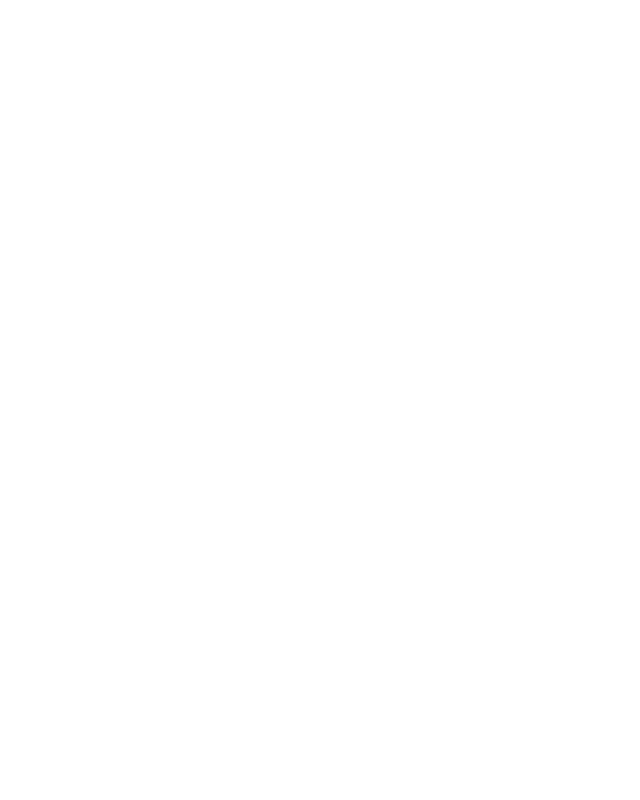
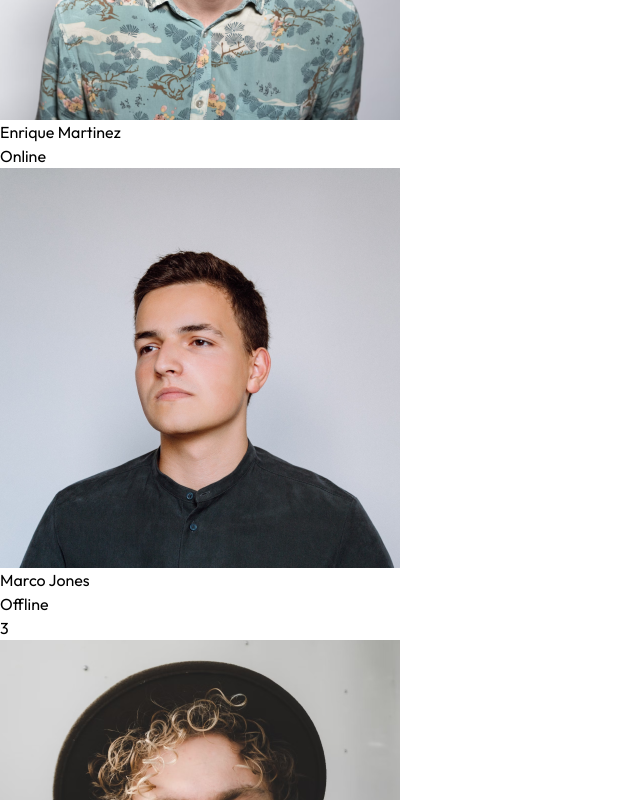
Before and after one commit to Mehulposh/Chat-App, a React (Vite) app in the folder Client/: page / in a window 1280 px wide. Shown: the part 1460-2260 px from the top of the page, without its empty margins (0-640 px from the left). Before the commit the page ends 800 px from the top, so only its background shows below. Built offline with nearby package versions, Linux system fonts and the light colour scheme.

Commit message:
added user name , profile and status

```diff
--- a/Client/src/Pages/Home.jsx
+++ b/Client/src/Pages/Home.jsx
@@ -11,9 +11,9 @@
             h-[100%] grid grid-cols-2 relative backdrop-blur-xl ${selectedUser ?
             "md:grid-cols-[1fr_1.5fr_1fr] xl:grid-cols-[1fr_2fr_1fr]" : "md:grid-cols-2" }`}
         >
-            <Sidebar />
-            <ChatContainer />
-            <Rightbar />
+            <Sidebar selectedUser={selectedUser} setSelectedUser={setSelectedUser} />
+            <ChatContainer selectedUser={selectedUser} setSelectedUser={setSelectedUser}/>
+            <Rightbar selectedUser={selectedUser} setSelectedUser={setSelectedUser} />
         </div>
     </div>
   )
--- a/Client/src/components/ChatContainer.jsx
+++ b/Client/src/components/ChatContainer.jsx
@@ -2,7 +2,7 @@
 
 const ChatContainer = () => {
   return (
-    <div>ChatContainer</div>
+    <div className='text-white'>ChatContainer</div>
   )
 }
 
--- a/Client/src/components/Sidebar.jsx
+++ b/Client/src/components/Sidebar.jsx
@@ -1,5 +1,5 @@
 import React from 'react'
-import assets from '../assets/assets'
+import assets, { userDummyData } from '../assets/assets'
 import { useNavigate } from 'react-router-dom'
 
 const Sidebar = ({selectedUser,setSelectedUser}) => {
@@ -31,6 +31,25 @@
                 <input type='text' placeholder='search user' className='bg-transparent border-none outline-none text-white text-xs placeholder-[#c8c8c8] flex-1'/>
             </div>
         </div>
+
+        <div className='flex flex-col'>
+            {userDummyData.map((user,idx) =>  (
+                <div key={idx} onClick={() => {setSelectedUser(user)}} className= {`relative flex items-center gap-2 p-2 pl-4 rounded cursor-pointer max-sm:text-sm %{selectedUser ?._id === user._id && "bg-[#282142]/50"}`}>
+                    <img src={user ?.profilePic || assets.avatar_icon } className='rounded-full aspect-[1/1] w-[35px] ' />
+                    <div className='flex flex-col leading-5'>
+                        <p>{user.fullName}</p>
+                        {
+                            idx < 3
+                            ? <span className='text-green-400 text-xs'>Online</span>
+                            : <span className='text-neutral-400 text-xs'>Offline</span>
+                        }
+                    </div>
+                    {
+                        idx > 2 && <p className='absolute top-4 right-4 text-xs h-5 w-5 flex justify-center items-center rounded-full bg-violet-500/50'>{idx}</p>
+                    }
+                </div>
+            ))}
+        </div>
     </div>
   )
 }
```
